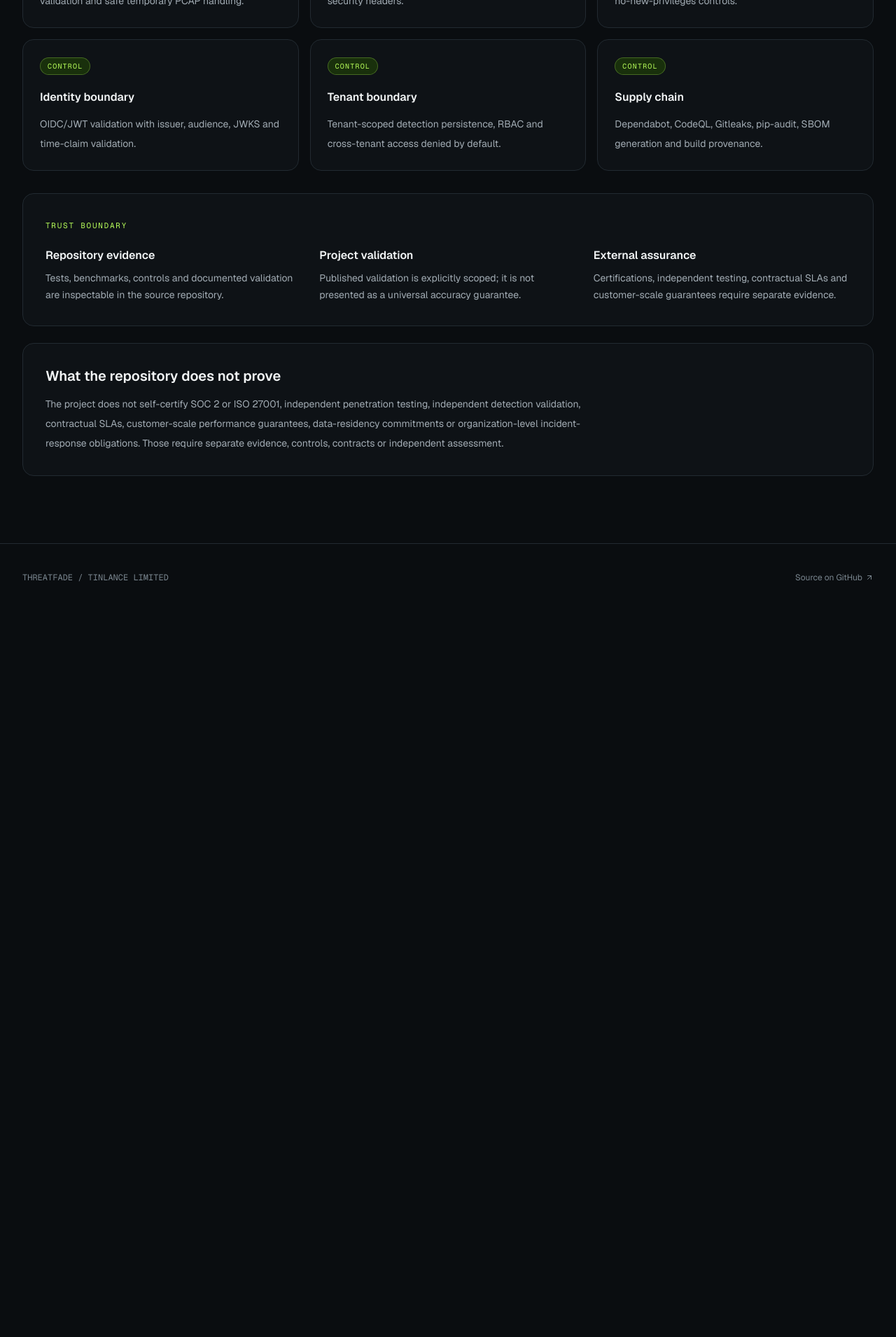
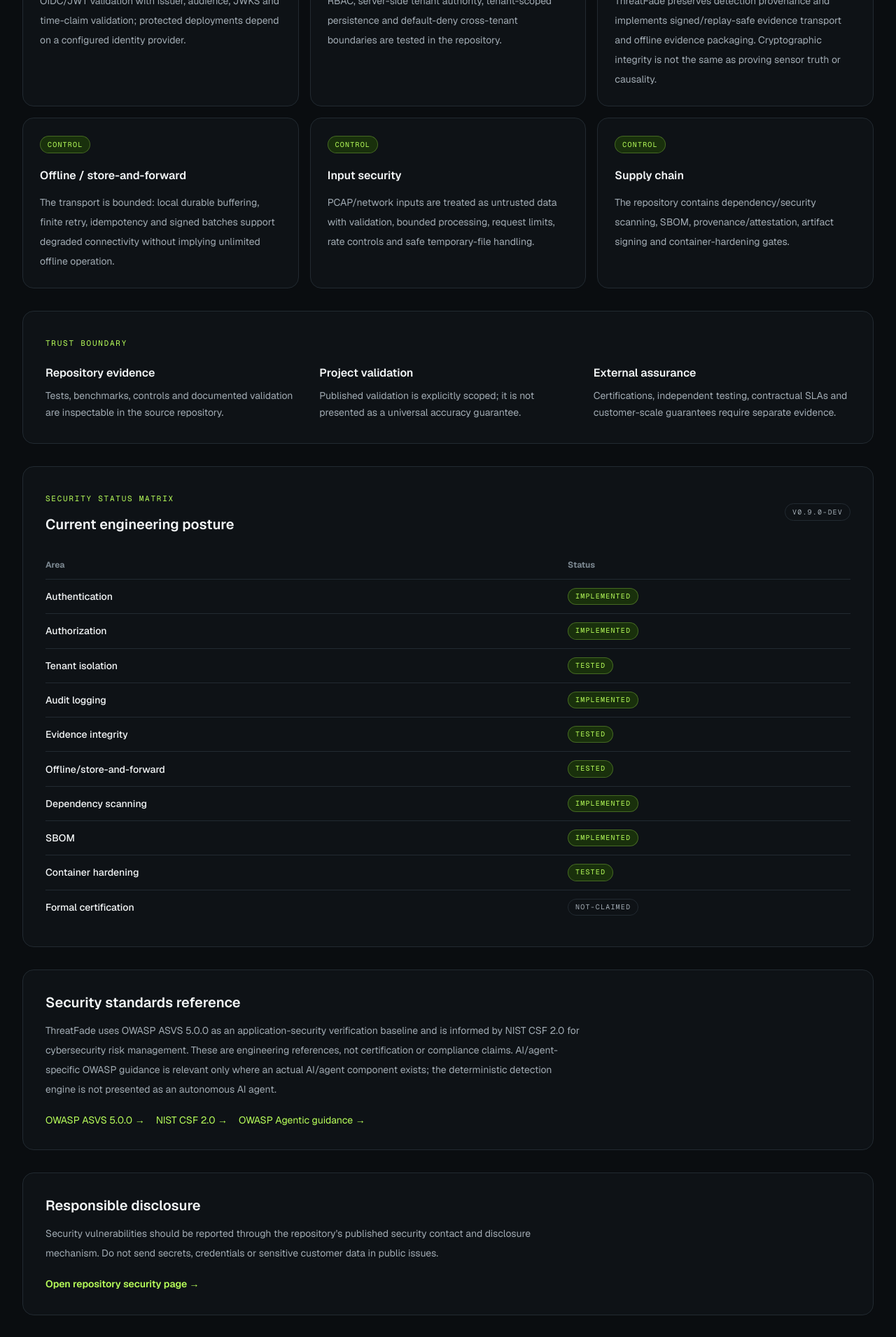
Before and after one commit to LloydCoder/tinlance-threatfade-web, a Next.js app: page /security in a window 1280 px wide. Shown: the part 840-2750 px from the top of the page at 70% size. Before the commit the page ends 1713 px from the top, so only its background shows below. Built offline with nearby package versions, Linux system fonts and the light colour scheme.

Commit message:
feat: upgrade security page to security and trust center

```diff
--- a/app/security/page.tsx
+++ b/app/security/page.tsx
@@ -1,13 +1,131 @@
+import type { Metadata } from "next";
+import Link from "next/link";
 import { PageShell } from "@/components/layout/page-shell";
 import { TrustBoundary } from "@/components/marketing/core-experience";
 import { TfBadge, TfPanel } from "@/components/ui/tf-primitives";
+import truth from "@/content/engine-truth.json";
 
-const controls = [['Input boundary','Bounded request and PCAP inputs, finite-number validation and safe temporary PCAP handling.'],['Application boundary','Rate limiting, request IDs, restrictive CORS and security headers.'],['Runtime boundary','Non-root containers, dropped Linux capabilities and no-new-privileges controls.'],['Identity boundary','OIDC/JWT validation with issuer, audience, JWKS and time-claim validation.'],['Tenant boundary','Tenant-scoped detection persistence, RBAC and cross-tenant access denied by default.'],['Supply chain','Dependabot, CodeQL, Gitleaks, pip-audit, SBOM generation and build provenance.']] as const;
+export const metadata: Metadata = {
+  title: "Security & Trust",
+  description:
+    "ThreatFade security architecture, identity, authorization, tenant isolation, evidence integrity, offline transport and supply-chain controls.",
+  alternates: { canonical: "/security" },
+  openGraph: {
+    title: "ThreatFade Security & Trust",
+    description:
+      "Engineering security controls and explicit assurance boundaries for ThreatFade.",
+    url: "/security",
+  },
+  twitter: {
+    card: "summary_large_image",
+    title: "ThreatFade Security & Trust",
+    description:
+      "Engineering security controls and explicit assurance boundaries for ThreatFade.",
+  },
+};
+
+const controls = [
+  ["Identity & authentication", "OIDC/JWT validation with issuer, audience, JWKS and time-claim validation; protected deployments depend on a configured identity provider."],
+  ["Authorization & tenancy", "RBAC, server-side tenant authority, tenant-scoped persistence and default-deny cross-tenant boundaries are tested in the repository."],
+  ["Evidence integrity", "ThreatFade preserves detection provenance and implements signed/replay-safe evidence transport and offline evidence packaging. Cryptographic integrity is not the same as proving sensor truth or causality."],
+  ["Offline / store-and-forward", "The transport is bounded: local durable buffering, finite retry, idempotency and signed batches support degraded connectivity without implying unlimited offline operation."],
+  ["Input security", "PCAP/network inputs are treated as untrusted data with validation, bounded processing, request limits, rate controls and safe temporary-file handling."],
+  ["Supply chain", "The repository contains dependency/security scanning, SBOM, provenance/attestation, artifact signing and container-hardening gates."],
+] as const;
+
+const statusRows = [
+  ["Authentication", truth.security.authentication],
+  ["Authorization", truth.security.authorization],
+  ["Tenant isolation", truth.security.tenantIsolation],
+  ["Audit logging", truth.security.auditLogging],
+  ["Evidence integrity", truth.security.evidenceIntegrity],
+  ["Offline/store-and-forward", truth.security.offlineStoreAndForward],
+  ["Dependency scanning", truth.security.dependencyScanning],
+  ["SBOM", truth.security.SBOM],
+  ["Container hardening", truth.security.containerHardening],
+  ["Formal certification", truth.security.formalCertification],
+] as const;
 
 export default function SecurityPage() {
-  return <PageShell eyebrow="Security" title="Security claims should be evidence-backed." description="ThreatFade documents its engineering controls and explicitly separates repository implementation from independent assurance. The web platform follows the same standard.">
-    <div className="grid gap-4 md:grid-cols-2 lg:grid-cols-3">{controls.map(([title,body]) => <TfPanel key={title} className="p-6"><TfBadge tone="signal">Control</TfBadge><h2 className="mt-5 font-semibold">{title}</h2><p className="mt-3 text-sm leading-7 text-[var(--tf-text-muted)]">{body}</p></TfPanel>)}</div>
-    <div className="mt-8"><TrustBoundary /></div>
-    <TfPanel className="mt-6 p-6 sm:p-8"><h2 className="text-xl font-semibold">What the repository does not prove</h2><p className="mt-3 max-w-3xl text-sm leading-7 text-[var(--tf-text-muted)]">The project does not self-certify SOC 2 or ISO 27001, independent penetration testing, independent detection validation, contractual SLAs, customer-scale performance guarantees, data-residency commitments or organization-level incident-response obligations. Those require separate evidence, controls, contracts or independent assessment.</p></TfPanel>
-  </PageShell>;
+  return (
+    <PageShell
+      eyebrow="Security & Trust"
+      title="Security controls, trust boundaries and explicit non-claims."
+      description="ThreatFade publishes the engineering model behind its security controls and separates implemented controls from external assurance."
+    >
+      <div className="grid gap-4 md:grid-cols-2 lg:grid-cols-3">
+        {controls.map(([title, body]) => (
+          <TfPanel key={title} className="p-6">
+            <TfBadge tone="signal">Control</TfBadge>
+            <h2 className="mt-5 font-semibold">{title}</h2>
+            <p className="mt-3 text-sm leading-7 text-[var(--tf-text-muted)]">{body}</p>
+          </TfPanel>
+        ))}
+      </div>
+
+      <div className="mt-8">
+        <TrustBoundary />
+      </div>
+
+      <TfPanel className="mt-8 p-6 sm:p-8">
+        <div className="flex flex-wrap items-center justify-between gap-4">
+          <div>
+            <span className="tf-mono-label text-[var(--tf-signal)]">Security status matrix</span>
+            <h2 className="mt-3 text-xl font-semibold">Current engineering posture</h2>
+          </div>
+          <TfBadge tone="neutral">v{truth.version}</TfBadge>
+        </div>
+        <div className="mt-6 overflow-x-auto">
+          <table className="w-full min-w-[34rem] text-left text-sm">
+            <thead className="border-b border-[var(--tf-line)] text-xs text-[var(--tf-text-subtle)]">
+              <tr><th className="py-3 pr-4">Area</th><th className="py-3">Status</th></tr>
+            </thead>
+            <tbody>
+              {statusRows.map(([area, status]) => (
+                <tr key={area} className="border-b border-[var(--tf-line)] last:border-0">
+                  <td className="py-3 pr-4 font-medium">{area}</td>
+                  <td className="py-3"><TfBadge tone={status === "NOT-CLAIMED" ? "neutral" : "signal"}>{status}</TfBadge></td>
+                </tr>
+              ))}
+            </tbody>
+          </table>
+        </div>
+      </TfPanel>
+
+      <TfPanel className="mt-8 p-6 sm:p-8">
+        <h2 className="text-xl font-semibold">Security standards reference</h2>
+        <p className="mt-3 max-w-3xl text-sm leading-7 text-[var(--tf-text-muted)]">
+          ThreatFade uses OWASP ASVS 5.0.0 as an application-security verification baseline and is informed by
+          NIST CSF 2.0 for cybersecurity risk management. These are engineering references, not certification or
+          compliance claims. AI/agent-specific OWASP guidance is relevant only where an actual AI/agent component
+          exists; the deterministic detection engine is not presented as an autonomous AI agent.
+        </p>
+        <div className="mt-5 flex flex-wrap gap-4 text-sm">
+          <Link href="https://owasp.org/www-project-application-security-verification-standard/" target="_blank" rel="noreferrer" className="text-[var(--tf-signal)]">OWASP ASVS 5.0.0 →</Link>
+          <Link href="https://www.nist.gov/cyberframework" target="_blank" rel="noreferrer" className="text-[var(--tf-signal)]">NIST CSF 2.0 →</Link>
+          <Link href="https://genai.owasp.org/resource/owasp-top-10-for-agentic-applications-for-2026/" target="_blank" rel="noreferrer" className="text-[var(--tf-signal)]">OWASP Agentic guidance →</Link>
+        </div>
+      </TfPanel>
+
+      <TfPanel className="mt-8 p-6 sm:p-8">
+        <h2 className="text-xl font-semibold">Responsible disclosure</h2>
+        <p className="mt-3 max-w-3xl text-sm leading-7 text-[var(--tf-text-muted)]">
+          Security vulnerabilities should be reported through the repository's published security contact and
+          disclosure mechanism. Do not send secrets, credentials or sensitive customer data in public issues.
+        </p>
+        <Link href="https://github.com/LloydCoder/tinlance-threatfade/security" target="_blank" rel="noreferrer" className="mt-5 inline-flex text-sm font-semibold text-[var(--tf-signal)]">
+          Open repository security page →
+        </Link>
+      </TfPanel>
+
+      <TfPanel className="mt-8 p-6 sm:p-8">
+        <h2 className="text-xl font-semibold">What this does not prove</h2>
+        <p className="mt-3 max-w-3xl text-sm leading-7 text-[var(--tf-text-muted)]">
+          ThreatFade does not claim SOC 2, ISO 27001, Common Criteria, regulatory approval, third-party penetration
+          testing, independent detection validation, contractual SLAs, customer-scale performance guarantees or
+          universal security outcomes. Those require separate operational and independent evidence.
+        </p>
+      </TfPanel>
+    </PageShell>
+  );
 }
```
